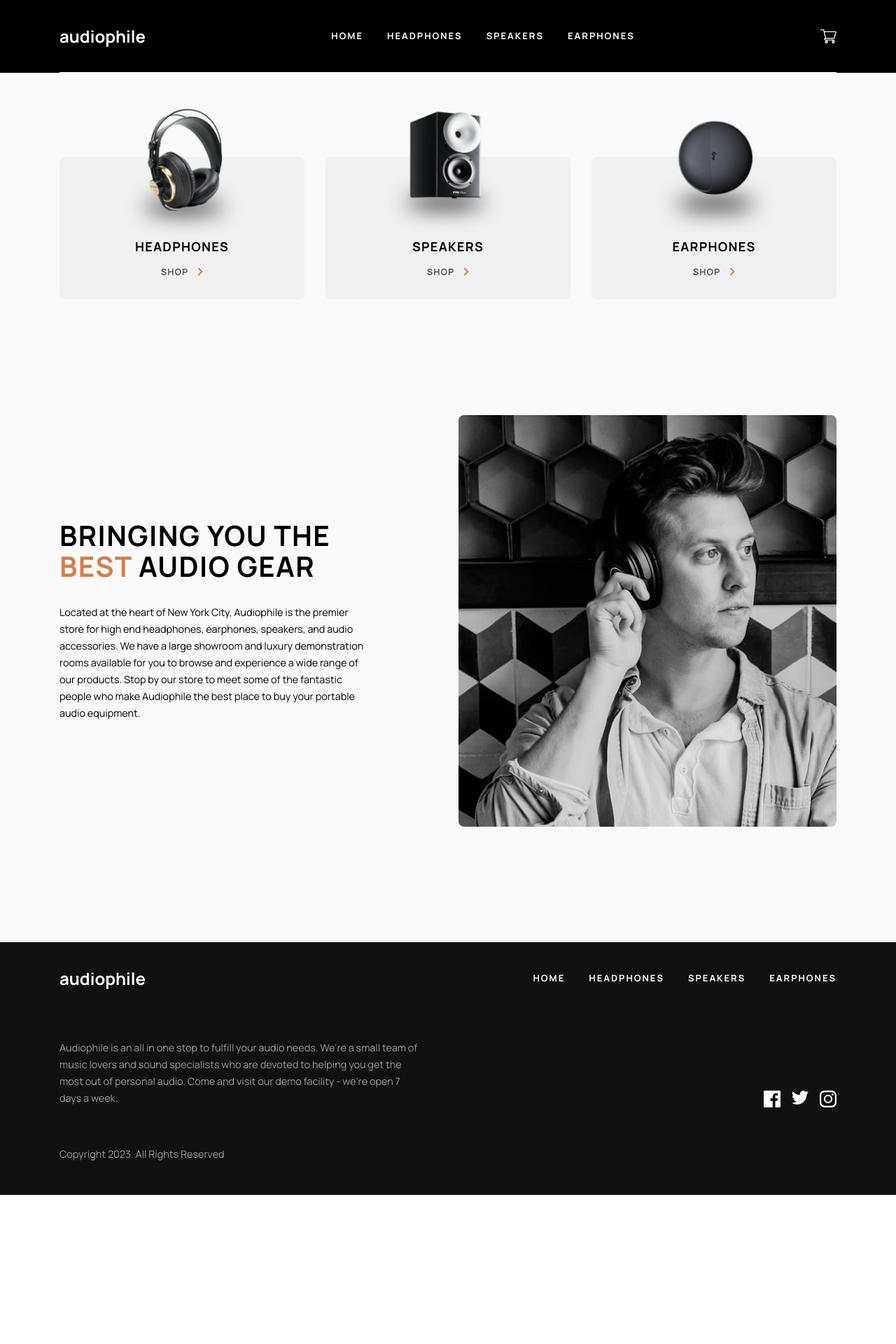
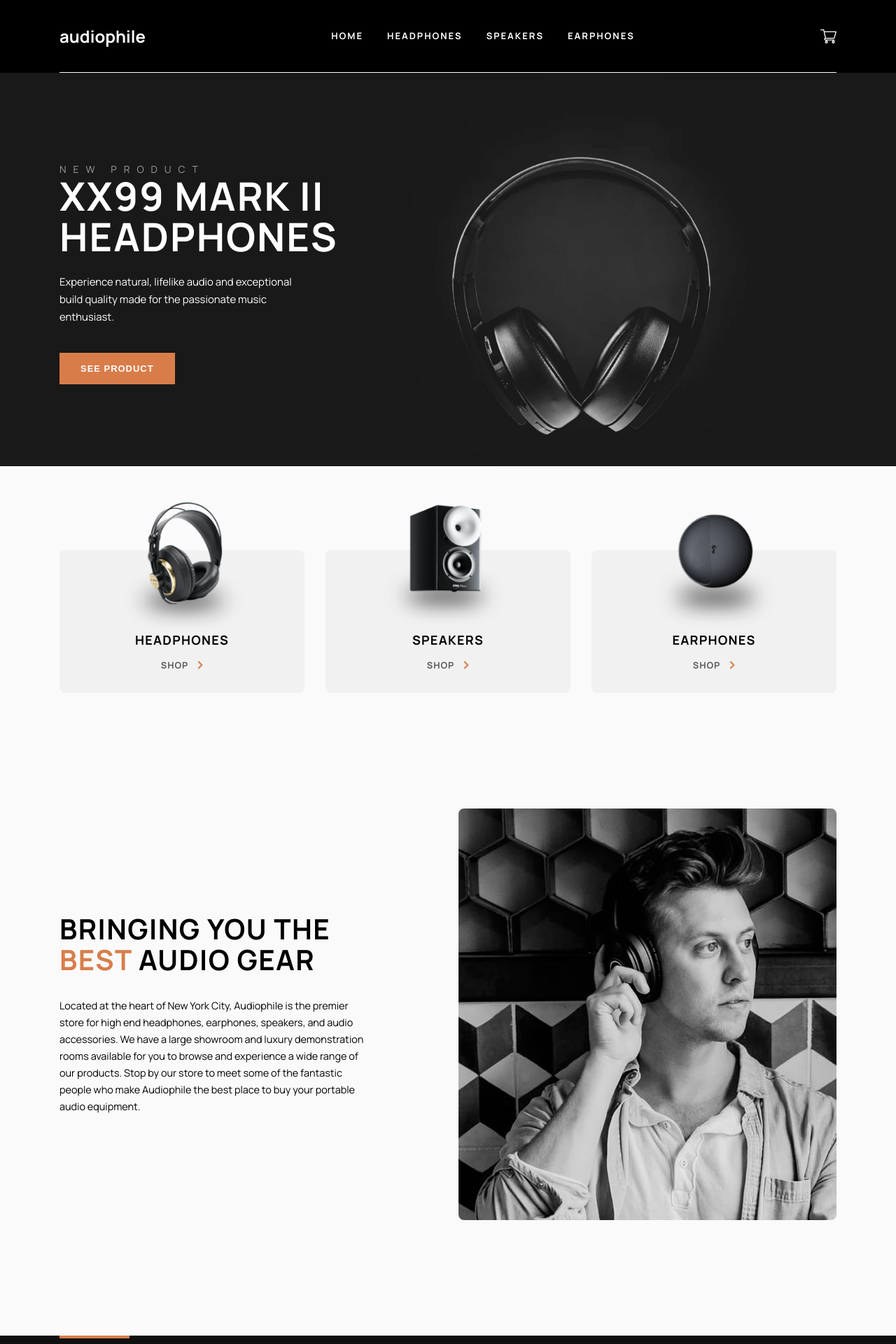
Before and after one commit to eduardsdn/audiophile-ecommerce, a React (Create React App) app: page / in a window 1280 px wide. Shown: the top 1920 px of the page at 70% size. Before the commit the page ends 1707 px from the top, so only its background shows below. Built offline with nearby package versions, Linux system fonts and the light colour scheme.

Commit message:
Home hero section layed out

```diff
--- a/src/components/Footer.jsx
+++ b/src/components/Footer.jsx
@@ -9,6 +9,7 @@ export default function Footer() {
   return (
     <footer className={FooterCSS.footer}>
       <div className={FooterCSS.container}>
+        <hr />
         <nav className={FooterCSS.nav}>
           <a href="/" className={FooterCSS.logo}>
             audiophile
--- a/src/pages/Home.jsx
+++ b/src/pages/Home.jsx
@@ -7,8 +7,8 @@ import Footer from "../components/Footer";
 export default function Home() {
   return (
     <div className={HomeCSS.homeHolder}>
-      <div className={HomeCSS.container}>
-        {/* <div className={HomeCSS.homeHero}>
+      <div className={HomeCSS.homeHero}>
+        <div className={HomeCSS.container}>
           <div className={HomeCSS.homeHeroTextContent}>
             <p className={HomeCSS.homeHeroNewProduct}>NEW PRODUCT</p>
             <h1 className={HomeCSS.homeHeroName}>XX99 Mark II Headphones</h1>
@@ -16,10 +16,12 @@ export default function Home() {
               Experience natural, lifelike audio and exceptional build quality
               made for the passionate music enthusiast.
             </p>
-            <button>SEE PRODUCT</button>
+            <button className={HomeCSS.seeProductButton}>SEE PRODUCT</button>
           </div>
-          <img src={imageHero} className={HomeCSS.heroImg} alt="" />
-        </div> */}
+          <img src={imageHero} className={HomeCSS.imgHero} alt="" />
+        </div>
+      </div>
+      <div className={HomeCSS.container}>
         <Categories></Categories>
         <CompanyDescription></CompanyDescription>
       </div>
--- a/src/styles/footer.module.css
+++ b/src/styles/footer.module.css
@@ -1,6 +1,7 @@
 @import url("colors.css");
 
 .container {
+  position: relative;
   max-width: 1110px;
   margin: 0 auto;
 }
@@ -67,3 +68,13 @@
   display: flex;
   gap: 16px;
 }
+
+hr {
+  width: 100px;
+  height: 4px;
+  background-color: var(--darkOrange);
+  border: inherit;
+  position: absolute;
+  top: -8px;
+  left: 0;
+}
--- a/src/styles/home.module.css
+++ b/src/styles/home.module.css
@@ -4,27 +4,69 @@
   max-width: 1110px;
   margin: 0 auto;
   background-color: var(--offWhite);
-  /* padding: 0 10px; */
 }
 
 .homeHolder {
-  /* padding-left: 165px;
-  padding-right: 165px; */
-  /* display: flex;
-  justify-content: center; */
   background-color: var(--offWhite);
 }
 
 .homeHero {
-  /* display: flex;
-  justify-content: center; */
   color: var(--white);
-}
-
-.imgHero {
-  object-fit: cover;
+  background-color: #191919;
+  max-height: 562px;
+  position: relative;
 }
 
 .homeHeroTextContent {
   position: absolute;
+  top: 128px;
 }
+
+.homeHeroNewProduct {
+  color: rgb(158, 154, 154);
+  font-size: 0.87rem;
+  font-style: normal;
+  font-weight: 400;
+  line-height: normal;
+  letter-spacing: 10px;
+  text-transform: uppercase;
+}
+
+.homeHeroName {
+  max-width: 396px;
+  font-size: 3.5rem;
+  font-style: normal;
+  font-weight: 700;
+  line-height: 103%;
+  letter-spacing: 2px;
+  text-transform: uppercase;
+}
+
+.homeHeroDescription {
+  margin-top: 24px;
+  max-width: 349px;
+  font-size: 0.93rem;
+  font-style: normal;
+  font-weight: 500;
+  line-height: 166.667%;
+}
+
+.seeProductButton {
+  cursor: pointer;
+  margin-top: 40px;
+  font-size: 0.81rem;
+  font-style: normal;
+  font-weight: 700;
+  line-height: normal;
+  letter-spacing: 1px;
+  text-transform: uppercase;
+  background-color: var(--darkOrange);
+  padding: 15px 30px;
+  color: var(--white);
+  border: none;
+}
+
+.imgHero {
+  min-height: 561px;
+  min-width: 1110px;
+}
```
